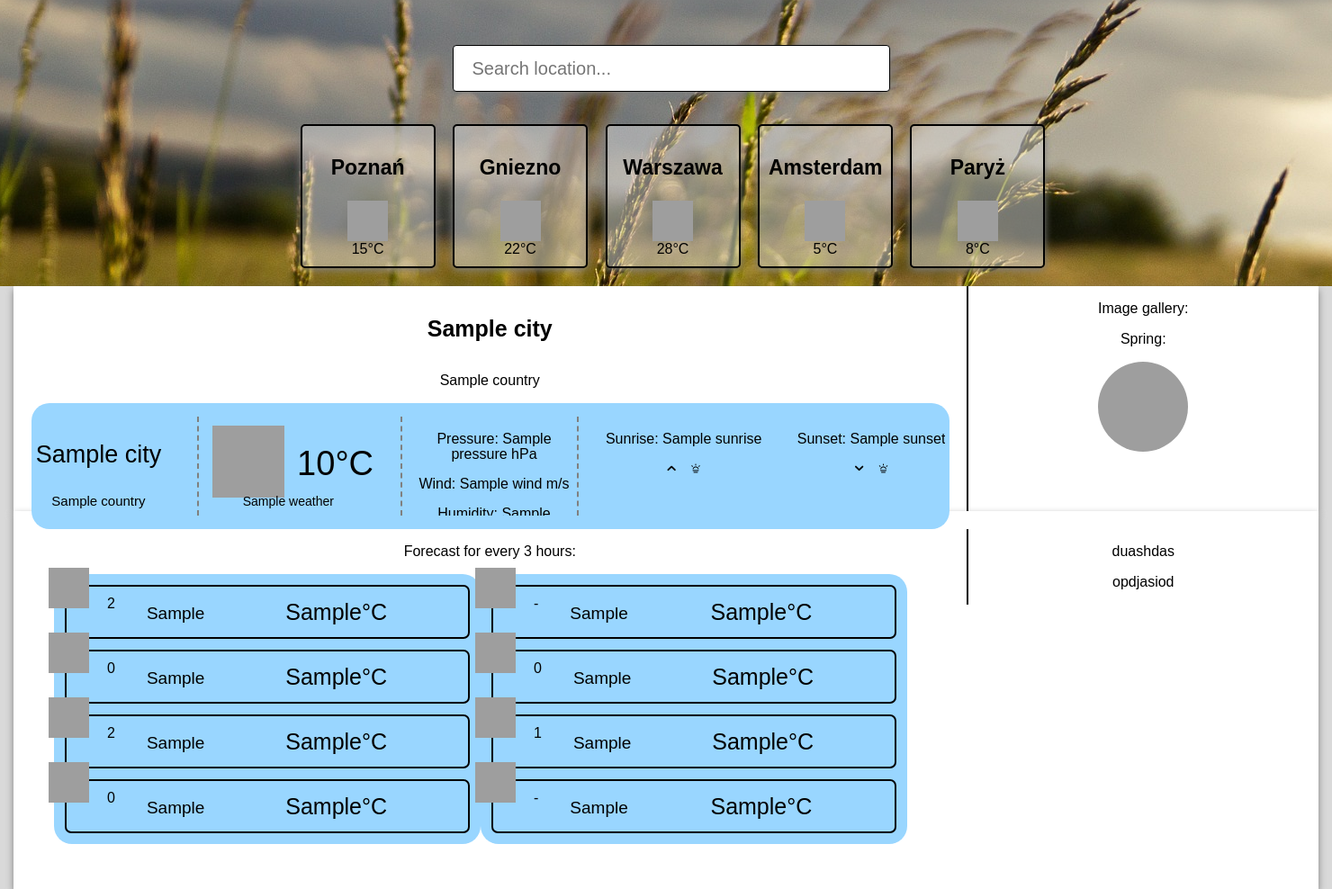
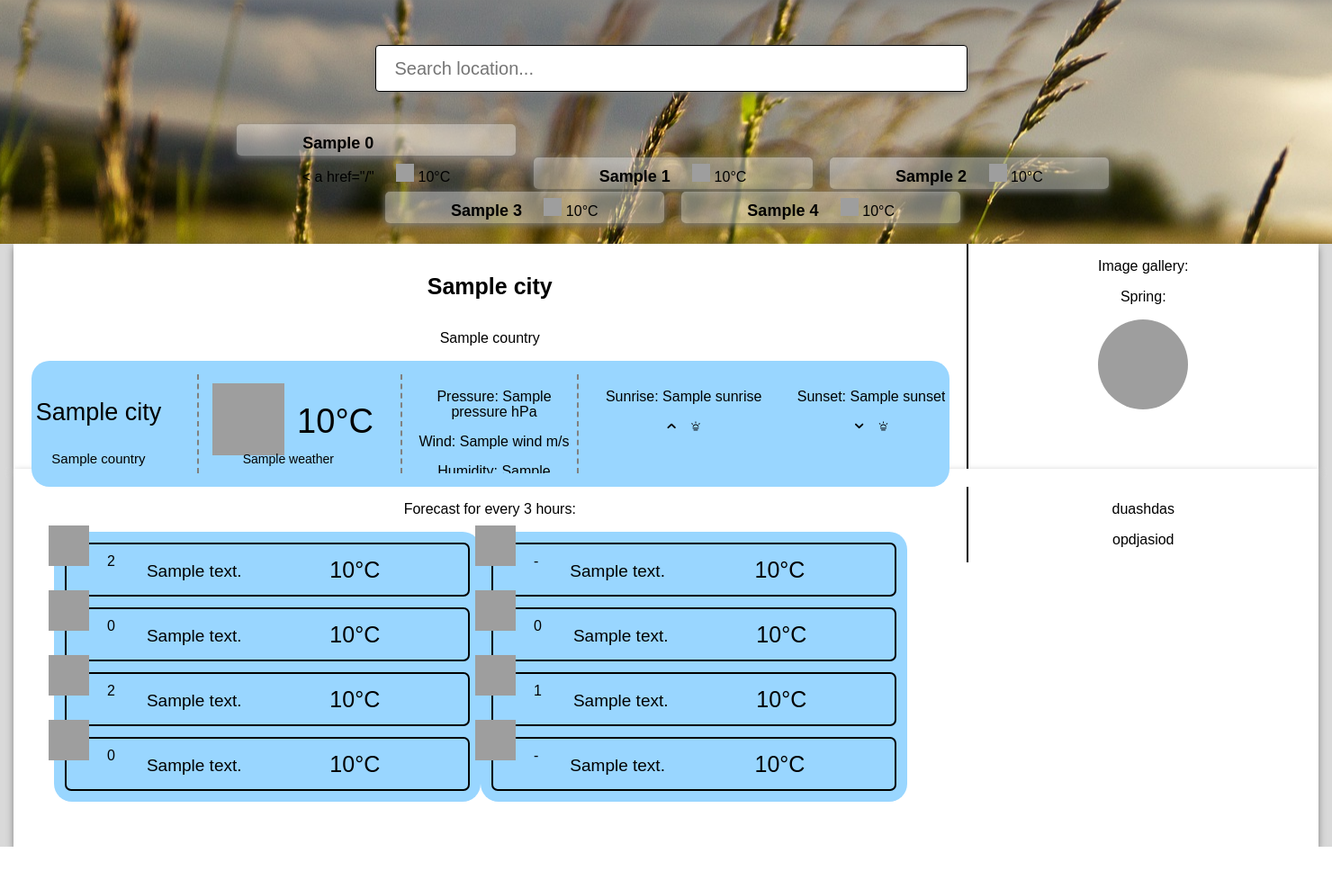
Before and after one commit to DavGD/WeatherApp, a Django app: template weather/templates/weather/details.html in a window 1480 px wide. Shown: the part 45-1033 px from the top of the page at 90% size. After the commit the page ends 986 px from the top, so only its background shows below. Run offline with Django 3.2, Linux system fonts and the light colour scheme; the template is opened without the code that fills it: most values are stand-ins (such as "Sample title", 1, 10 or a date in 2020); some web fonts are replaced; grey boxes are pictures that could not be loaded.

Commit message:
Change views, template and css.

```diff
--- a/weather/static/weather/detstyle.css
+++ b/weather/static/weather/detstyle.css
@@ -56,7 +56,7 @@ h1 {
   border-radius: 4px;
   background-color: white;
   height: 52px;
-  width: 486px;
+  width: 658px;
   margin-top: 50px;
   margin-left: 146px;
   padding: 20px;
@@ -77,19 +77,27 @@ h1 {
 }
 
 .item001, .item002, .item003, .item004, .item005 {
-  display: inline-block;
-  padding: 10px;
   margin-left: 15px;
-  border: 2px solid black;
   border-radius: 5px;
-  width: 150px;
+  width: 310px;
+  height: 35px;
   background: rgba(217, 217, 217, 0.5);
   box-shadow: 0px 2px 8px grey;
+  display: inline-block;
 }
 
+.place-n, .img-weat, .degrees {
+  display: inline-block;
+  position: relative;
+  bottom: 7px;
+}
+
+.place-n {
+  padding-right: 20px;
+}
 
 h3 {
-  font-size: 23px;
+  font-size: 18px;
 }
 
 .betwen-content {
--- a/weather/templates/weather/details.html
+++ b/weather/templates/weather/details.html
@@ -15,59 +15,64 @@
     </form>
   </div>
   <div class="hori-elements">
+    <div class="hori-el-01">
       <div class="item001">
         <div class="place-n">
-        <h3>Poznań</h3>
+          <h3>{{ city_weather.r_city.0.name }}</h3>
+          < a href="/"
         </div>
         <div class="img-weat">
-        <img src="sun.png" height="45" width="45">
+          <img src="http://openweathermap.org/img/wn/{{ city_weather.r_city.0.weather.0.icon }}@2x.png" height="20" width="20">
         </div>
         <div class="degrees">
-        <span class="dg-st">15°C</span>
+          <span class="dg-st">{{ city_weather.r_city.0.main.temp|floatformat:"0" }}°C</span>
         </div>
       </div>
       <div class="item002">
         <div class="place-n">
-        <h3>Gniezno</h3>
+          <h3>{{ city_weather.r_city.1.name }}</h3>
         </div>
         <div class="img-weat">
-        <img src="sun.png" height="45" width="45">
+          <img src="http://openweathermap.org/img/wn/{{ city_weather.r_city.1.weather.0.icon }}@2x.png" height="20" width="20">
         </div>
         <div class="degrees">
-        <span class="dg-st">22°C</span>
+          <span class="dg-st">{{ city_weather.r_city.1.main.temp|floatformat:"0" }}°C</span>
         </div>
       </div>
       <div class="item003">
         <div class="place-n">
-        <h3>Warszawa</h3>
+          <h3>{{ city_weather.r_city.2.name }}</h3>
         </div>
         <div class="img-weat">
-        <img src="sun.png" height="45" width="45">
+          <img src="http://openweathermap.org/img/wn/{{ city_weather.r_city.2.weather.0.icon }}@2x.png" height="20" width="20">
         </div>
         <div class="degrees">
-        <span class="dg-st">28°C</span>
+          <span class="dg-st">{{ city_weather.r_city.2.main.temp|floatformat:"0" }}°C</span>
         </div>
       </div>
+    </div>
+    <div class="hori-el-02">
       <div class="item004">
         <div class="place-n">
-        <h3>Amsterdam</h3>
+          <h3>{{ city_weather.r_city.3.name }}</h3>
         </div>
         <div class="img-weat">
-        <img src="sun.png" height="45" width="45">
+          <img src="http://openweathermap.org/img/wn/{{ city_weather.r_city.3.weather.0.icon }}@2x.png" height="20" width="20">
         </div>
         <div class="degrees">
-        <span class="dg-st">5°C</span>
+          <span class="dg-st">{{ city_weather.r_city.3.main.temp|floatformat:"0" }}°C</span>
         </div>
       </div>
       <div class="item005">
         <div class="place-n">
-        <h3>Paryż</h3>
+          <h3>{{ city_weather.r_city.4.name }}</h3>
         </div>
         <div class="img-weat">
-        <img src="sun.png" height="45" width="45">
+          <img src="http://openweathermap.org/img/wn/{{ city_weather.r_city.4.weather.0.icon }}@2x.png" height="20" width="20">
         </div>
         <div class="degrees">
-        <span class="dg-st">8°C</span>
+          <span class="dg-st">{{ city_weather.r_city.4.main.temp|floatformat:"0" }}°C</span>
+        </div>
       </div>
     </div>
   </div>
@@ -142,124 +147,124 @@
       <div class="column01">
         <div class="obj-tabl001">
           <div class="img-tabl">
-            <img src="http://openweathermap.org/img/wn/{{ city_weather.for_icon.0 }}@2x.png" height="45" width="45">
+            <img src="http://openweathermap.org/img/wn/{{ city_weather.for_list.0.weather.0.icon }}@2x.png" height="45" width="45">
           </div>
           <div class="tabl-cit">
             <p>{{ city_weather.for_time_date.0.0 }}</p>
             <p>{{ city_weather.for_time_date.0.1 }}</p>
           </div>
           <div class="tabl-desc">
-            <p>{{ city_weather.for_description.0 }}</p>
+            <p>{{ city_weather.for_list.0.weather.0.description }}</p>
           </div>
           <div class="tabl-degrees">
-            <span class="degre-numb">{{ city_weather.for_temp.0 }}°C</span>
+            <span class="degre-numb">{{ city_weather.for_list.0.main.temp|floatformat:"0" }}°C</span>
           </div>
         </div>
         <div class="obj-tabl002">
           <div class="img-tabl">
-            <img src="http://openweathermap.org/img/wn/{{ city_weather.for_icon.1 }}@2x.png" height="45" width="45">
+            <img src="http://openweathermap.org/img/wn/{{ city_weather.for_list.1.weather.0.icon }}@2x.png" height="45" width="45">
           </div>
           <div class="tabl-cit">
             <p>{{ city_weather.for_time_date.1.0 }}</p>
             <p>{{ city_weather.for_time_date.1.1 }}</p>
           </div>
           <div class="tabl-desc">
-            <p>{{ city_weather.for_description.1 }}</p>
+            <p>{{ city_weather.for_list.1.weather.0.description }}</p>
           </div>
           <div class="tabl-degrees">
-            <span class="degre-numb">{{ city_weather.for_temp.1 }}°C</span>
+            <span class="degre-numb">{{ city_weather.for_list.1.main.temp|floatformat:"0" }}°C</span>
           </div>
         </div>
         <div class="obj-tabl003">
           <div class="img-tabl">
-            <img src="http://openweathermap.org/img/wn/{{ city_weather.for_icon.2 }}@2x.png" height="45" width="45">
+            <img src="http://openweathermap.org/img/wn/{{ city_weather.for_list.2.weather.0.icon }}@2x.png" height="45" width="45">
           </div>
           <div class="tabl-cit">
             <p>{{ city_weather.for_time_date.2.0 }}</p>
             <p>{{ city_weather.for_time_date.2.1 }}</p>
           </div>
           <div class="tabl-desc">
-            <p>{{ city_weather.for_description.2 }}</p>
+            <p>{{ city_weather.for_list.2.weather.0.description }}</p>
           </div>
           <div class="tabl-degrees">
-            <span class="degre-numb">{{ city_weather.for_temp.2 }}°C</span>
+            <span class="degre-numb">{{ city_weather.for_list.2.main.temp|floatformat:"0" }}°C</span>
           </div>
         </div>
         <div class="obj-tabl004">
           <div class="img-tabl">
-            <img src="http://openweathermap.org/img/wn/{{ city_weather.for_icon.3 }}@2x.png" height="45" width="45">
+            <img src="http://openweathermap.org/img/wn/{{ city_weather.for_list.3.weather.0.icon }}@2x.png" height="45" width="45">
           </div>
           <div class="tabl-cit">
             <p>{{ city_weather.for_time_date.3.0 }}</p>
             <p>{{ city_weather.for_time_date.3.1 }}</p>
           </div>
           <div class="tabl-desc">
-            <p>{{ city_weather.for_description.3 }}</p>
+            <p>{{ city_weather.for_list.3.weather.0.description }}</p>
           </div>
           <div class="tabl-degrees">
-            <span class="degre-numb">{{ city_weather.for_temp.3 }}°C</span>
+            <span class="degre-numb">{{ city_weather.for_list.3.main.temp|floatformat:"0" }}°C</span>
           </div>
         </div>
       </div>
       <div class="column02">
         <div class="obj-tabl001">
           <div class="img-tabl">
-            <img src="http://openweathermap.org/img/wn/{{ city_weather.for_icon.4 }}@2x.png" height="45" width="45">
+            <img src="http://openweathermap.org/img/wn/{{ city_weather.for_list.4.weather.0.icon }}@2x.png" height="45" width="45">
           </div>
           <div class="tabl-cit">
             <p>{{ city_weather.for_time_date.4.0 }}</p>
             <p>{{ city_weather.for_time_date.4.1 }}</p>
           </div>
           <div class="tabl-desc">
-            <p>{{ city_weather.for_description.4 }}</p>
+            <p>{{ city_weather.for_list.4.weather.0.description }}</p>
           </div>
           <div class="tabl-degrees">
-            <span class="degre-numb">{{ city_weather.for_temp.4 }}°C</span>
+            <span class="degre-numb">{{ city_weather.for_list.4.main.temp|floatformat:"0" }}°C</span>
           </div>
         </div>
         <div class="obj-tabl002">
           <div class="img-tabl">
-            <img src="http://openweathermap.org/img/wn/{{ city_weather.for_icon.5 }}@2x.png" height="45" width="45">
+            <img src="http://openweathermap.org/img/wn/{{ city_weather.for_list.5.weather.0.icon }}@2x.png" height="45" width="45">
           </div>
           <div class="tabl-cit">
             <p>{{ city_weather.for_time_date.5.0 }}</p>
             <p>{{ city_weather.for_time_date.5.1 }}</p>
           </div>
           <div class="tabl-desc">
-            <p>{{ city_weather.for_description.5 }}</p>
+            <p>{{ city_weather.for_list.5.weather.0.description }}</p>
           </div>
           <div class="tabl-degrees">
-            <span class="degre-numb">{{ city_weather.for_temp.5 }}°C</span>
+            <span class="degre-numb">{{ city_weather.for_list.5.main.temp|floatformat:"0" }}°C</span>
           </div>
         </div>
         <div class="obj-tabl003">
           <div class="img-tabl">
-            <img src="http://openweathermap.org/img/wn/{{ city_weather.for_icon.6 }}@2x.png" height="45" width="45">
+            <img src="http://openweathermap.org/img/wn/{{ city_weather.for_list.6.weather.0.icon }}@2x.png" height="45" width="45">
           </div>
           <div class="tabl-cit">
             <p>{{ city_weather.for_time_date.6.0 }}</p>
             <p>{{ city_weather.for_time_date.6.1 }}</p>
           </div>
           <div class="tabl-desc">
-            <p>{{ city_weather.for_description.6 }}</p>
+            <p>{{ city_weather.for_list.6.weather.0.description }}</p>
           </div>
           <div class="tabl-degrees">
-            <span class="degre-numb">{{ city_weather.for_temp.6 }}°C</span>
+            <span class="degre-numb">{{ city_weather.for_list.6.main.temp|floatformat:"0" }}°C</span>
           </div>
         </div>
         <div class="obj-tabl004">
           <div class="img-tabl">
-            <img src="http://openweathermap.org/img/wn/{{ city_weather.for_icon.7 }}@2x.png" height="45" width="45">
+            <img src="http://openweathermap.org/img/wn/{{ city_weather.for_list.7.weather.0.icon }}@2x.png" height="45" width="45">
           </div>
           <div class="tabl-cit">
             <p>{{ city_weather.for_time_date.7.0 }}</p>
             <p>{{ city_weather.for_time_date.7.1 }}</p>
           </div>
           <div class="tabl-desc">
-            <p>{{ city_weather.for_description.7 }}</p>
+            <p>{{ city_weather.for_list.7.weather.0.description }}</p>
           </div>
           <div class="tabl-degrees">
-            <span class="degre-numb">{{ city_weather.for_temp.7 }}°C</span>
+            <span class="degre-numb">{{ city_weather.for_list.7.main.temp|floatformat:"0" }}°C</span>
           </div>
         </div>
       </div>
--- a/weatsite/settings.py
+++ b/weatsite/settings.py
@@ -118,4 +118,5 @@ USE_TZ = True
 # Static files (CSS, JavaScript, Images)
 # https://docs.djangoproject.com/en/2.2/howto/static-files/
 
+STATIC_ROOT = 'weather/static/'
 STATIC_URL = '/static/'
```
Also changed, not shown: weather/views.py (+11 -15 lines), db.sqlite3. Lines whose indentation alone changed are shown as unchanged.
